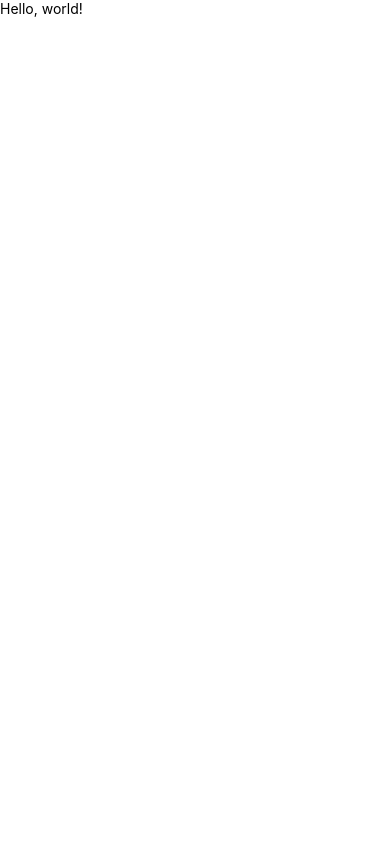
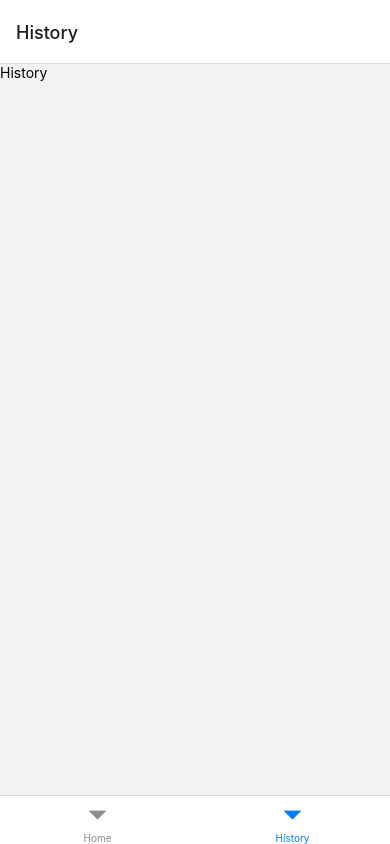
Before and after one commit to nickelead/beast, a React Native app: screen /History in a window 390 px wide. Built offline with nearby package versions, Linux system fonts and the light colour scheme.

Commit message:
feat(screens): Add navigation

```diff
--- a/src/App.tsx
+++ b/src/App.tsx
@@ -1,13 +1,12 @@
 import React from 'react';
-import { SafeAreaView, Text, View } from 'react-native';
+import { NavigationContainer } from '@react-navigation/native';
+import { BottomTabsNavigator } from './screens';
 
 function App(): JSX.Element {
   return (
-    <SafeAreaView>
-      <View>
-        <Text>Hello, world!</Text>
-      </View>
-    </SafeAreaView>
+    <NavigationContainer>
+      <BottomTabsNavigator />
+    </NavigationContainer>
   );
 }
 
--- /dev/null
+++ b/src/screens/BottomTabs.navigator.tsx
@@ -0,0 +1,14 @@
+import React from 'react';
+import { createBottomTabNavigator } from '@react-navigation/bottom-tabs';
+import { Home } from './Home';
+import { History } from './History';
+
+const BottomTabs = createBottomTabNavigator();
+export const BottomTabsNavigator = () => {
+  return (
+    <BottomTabs.Navigator>
+      <BottomTabs.Screen name="Home" component={Home} />
+      <BottomTabs.Screen name="History" component={History} />
+    </BottomTabs.Navigator>
+  );
+};
--- /dev/null
+++ b/src/screens/History.tsx
@@ -0,0 +1,18 @@
+import React from 'react';
+import { StyleSheet, View, Text } from 'react-native';
+
+type IProps = {};
+
+export const History = ({}: IProps) => {
+  return (
+    <View style={styles.container}>
+      <Text>History</Text>
+    </View>
+  );
+};
+
+const styles = StyleSheet.create({
+  container: {
+    flex: 1,
+  },
+});
--- /dev/null
+++ b/src/screens/Home.tsx
@@ -0,0 +1,18 @@
+import React from 'react';
+import { StyleSheet, View, Text } from 'react-native';
+
+type IProps = {};
+
+export const Home = ({}: IProps) => {
+  return (
+    <View style={styles.container}>
+      <Text>Home</Text>
+    </View>
+  );
+};
+
+const styles = StyleSheet.create({
+  container: {
+    flex: 1,
+  },
+});
--- /dev/null
+++ b/src/screens/index.ts
@@ -0,0 +1,3 @@
+export * from './Home';
+export * from './History';
+export * from './BottomTabs.navigator';
--- a/tsconfig.json
+++ b/tsconfig.json
@@ -18,7 +18,7 @@
     "allowSyntheticDefaultImports": true,
     "forceConsistentCasingInFileNames": true,
     "esModuleInterop": true,
-    "skipLibCheck": true
+    "skipLibCheck": false
   },
   "exclude": [
     "node_modules",
```
Also changed, not shown: package.json (+7 -2 lines), tsconfig-comments.json (added, +63 -0 lines), 4 other files (tests, documents, lock files or other folders).
